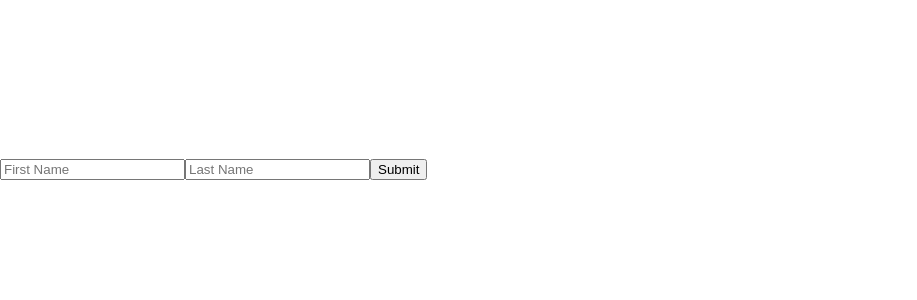
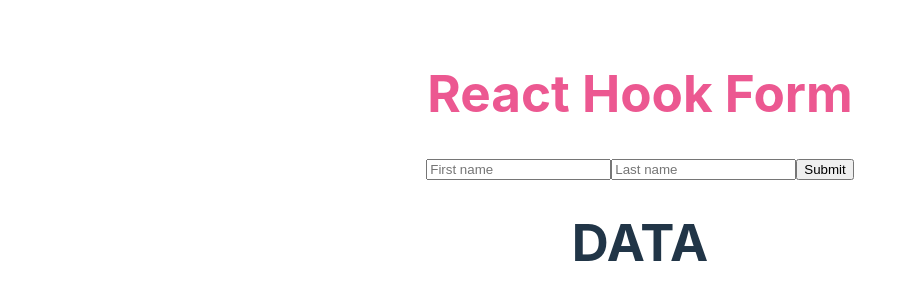
Before and after one commit to Amaretess/expense-tracker-ts, a React (Vite) app: page / in a window 1280 px wide. Shown: the part 232-532 px from the top of the page, without its empty margins (0-917 px from the left). Built offline with nearby package versions, Linux system fonts and the light colour scheme.

Commit message:
solidifying

```diff
--- a/src/App.tsx
+++ b/src/App.tsx
@@ -1,18 +1,36 @@
-import { useForm } from 'react-hook-form'
+import { FieldValues, useForm } from "react-hook-form"
+import styled from "styled-components";
+
 
 const App = () => {
 
-  const { register } = useForm()
+  const { register, handleSubmit } = useForm();
+
+  const onSubmit = (data: FieldValues) => console.log(data)
 
   return (
-    <>
-      <form onSubmit={(data) => console.log(data)}>
-        <input {...register('name')} type="text" placeholder="First Name" />
-        <input type="text" placeholder="Last Name" />
+    <Container>
+      <Title>React Hook Form</Title>
+      <form onSubmit={handleSubmit(onSubmit)}>
+        <input {...register('firstName')} type="text" placeholder="First name" />
+        <input {...register('lastName')} type="text" placeholder="Last name" />
         <input type="submit" />
       </form>
-    </>
+      <h1>DATA</h1>
+    </Container>
   )
 }
 
-export default App;
+
+export default App
+
+const Title = styled.h1`
+  color: #ec5891;
+`
+
+const Container = styled.div`
+  display: flex;
+  width: 100vw;
+  flex-direction: column;
+  align-items: center;
+`
```
